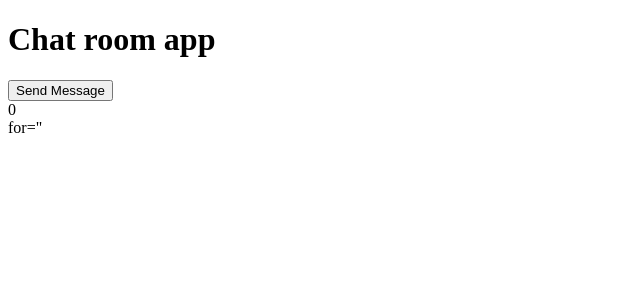
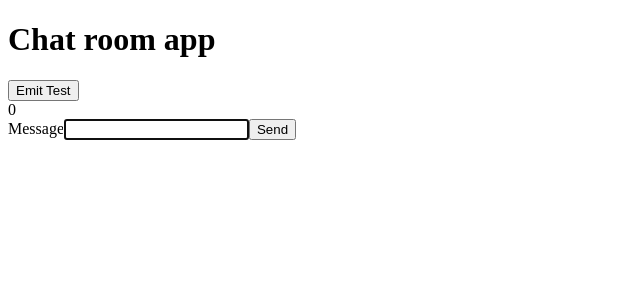
Before and after one commit to gallstaff555/socket-room, a React (Create React App) app in the folder client/: page / in a window 1280 px wide. Shown: the top 300 px of the page, without its empty margins (0-640 px from the left). Built offline with nearby package versions, Linux system fonts and the light colour scheme.

Commit message:
Basic broadcast/emit chat function added

```diff
--- a/client/public/index.html
+++ b/client/public/index.html
@@ -24,7 +24,7 @@
       work correctly both with client-side routing and a non-root public URL.
       Learn how to configure a non-root public URL by running `npm run build`.
     -->
-    <title>React App 2222</title>
+    <title>Sockreact Chat App</title>
   </head>
   <body>
     <noscript>You need to enable JavaScript to run this app.</noscript>
--- a/client/src/App.jsx
+++ b/client/src/App.jsx
@@ -1,7 +1,6 @@
 import React, { Component } from "react";
 import io from "socket.io-client";
-
-//const sock = io.connect("http://localhost:3000");
+import Message from "./Message";
 
 var socket;
 
@@ -9,6 +8,7 @@ class App extends Component {
     constructor() {
         super();
         this.state = {
+            messages: [],
             value: 0,
             value2: 0,
             endpoint: "http://127.0.0.1:4001",
@@ -24,6 +24,9 @@ class App extends Component {
         });
         socket.on("RECEIVE_MESSAGE", (value) => {
             console.log("Message received", value);
+            let messages = this.state.messages;
+            messages.push(value);
+            this.setState( { messages });
         });
     }
 
@@ -31,65 +34,31 @@ class App extends Component {
         return (
             <React.Fragment>
                 <h1>Chat room app</h1>
-                <button className="btn btn-primary form-control m-2" onClick={() => this.handleSend()}>
-                    Send Message
+                <button className="btn btn-primary form-control m-2"
+                    onClick={() => this.handleEmitTest()}>
+                        Emit Test
                 </button>
                 <div>{this.state.value}</div>
+                <Message getMsg={this.handleNewMessage}/>
                 <div></div>
                 <div></div>
-                <div></div>
-                <form>
-                    <div className="formGroup">
-                        <label> for="</label>
-                    </div>
-                </form>
+                {this.state.messages.map(m => (
+                    <div key={m}>{m}</div>
+                ))}
             </React.Fragment>
         );
     }
 
-    handleSend = () => {
+    handleEmitTest = () => {
         console.log("message sent");
         socket.emit("SEND_MESSAGE", this.state.value);
         const newValue = this.state.value + 1;
         this.setState({ value: newValue });
-        //this.socket.emit("SEND_MESSAGE", "hodor");
-        //this.socket.emit("RECEIVE_MESSAGE", "bleh");
-        //this.socket.emit("SEND_MESSAGE", "hello?");
     };
+
+    handleNewMessage = (msg) => {
+        socket.emit('SEND_MESSAGE', msg);
+    }
 }
 
 export default App;
-
-// export default class App extends React.Component {
-//     state = {
-//         users: [],
-//     };
-//     componentDidMount() {
-//         axios.get("/users.json").then((response) => {
-//             this.setState({ users: response.data });
-//         });
-//     }
-
-//     render() {
-//         const { users } = this.state;
-//         return (
-//             <div>
-//                 <ul className="users">
-//                     {users.map((user) => (
-//                         <li className="user">
-//                             <p>
-//                                 <strong>Name:</strong> {user.name}
-//                             </p>
-//                             <p>
-//                                 <strong>Email:</strong> {user.email}
-//                             </p>
-//                             <p>
-//                                 <strong>City:</strong> {user.address.city}
-//                             </p>
-//                         </li>
-//                     ))}
-//                 </ul>
-//             </div>
-//         );
-//     }
-// } */
--- /dev/null
+++ b/client/src/Message.jsx
@@ -0,0 +1,39 @@
+import React, { Component } from "react";
+
+class Message extends Component {
+
+    state = {
+        message: ''
+    }
+
+    handleChange = e => {
+        let message = e.currentTarget.value;
+        this.setState( { message });
+    };
+
+    handleSubmit = e => {
+        e.preventDefault();
+        this.setState( { message: ''} );
+    };
+
+    render() {
+        return (
+            <React.Fragment>
+                <form onSubmit={this.handleSubmit} className="form">
+                    <div className="form-group">
+                        <label htmlFor="msg">Message</label>
+                        <input
+                            value={this.state.message}
+                            autoFocus id="msg" type="text"
+                            className="form-control"
+                            onChange={this.handleChange}>
+                        </input>
+                        <button onClick={() => this.props.getMsg(this.state.message)} className="btn btn-primary m-2">Send</button>
+                    </div>
+                </form>
+            </React.Fragment>
+        );
+    }
+}
+
+export default Message;
```
Also changed, not shown: client/src/submit.jsx (deleted, +0 -11 lines), 1 other file (tests, documents, lock files or other folders).
